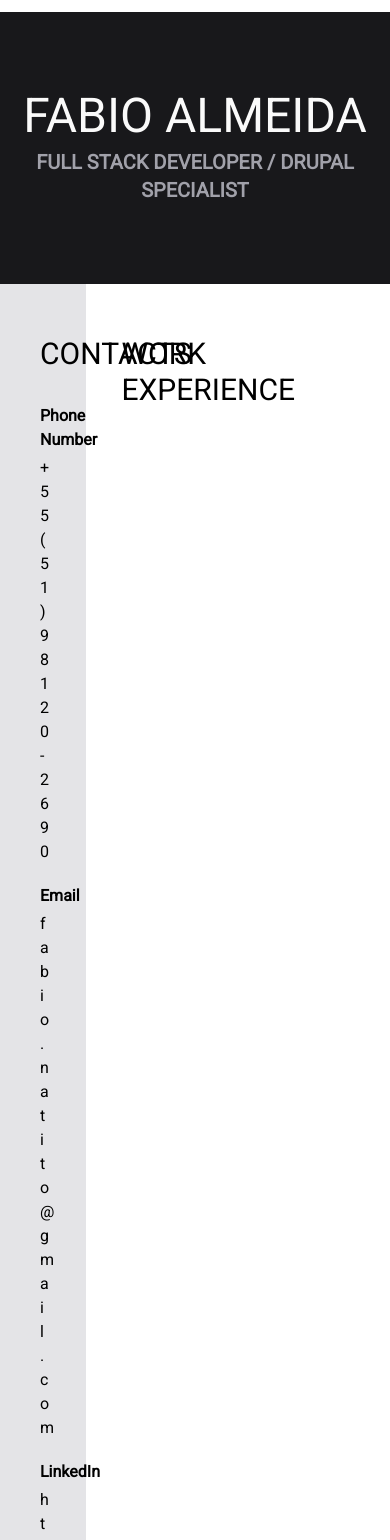
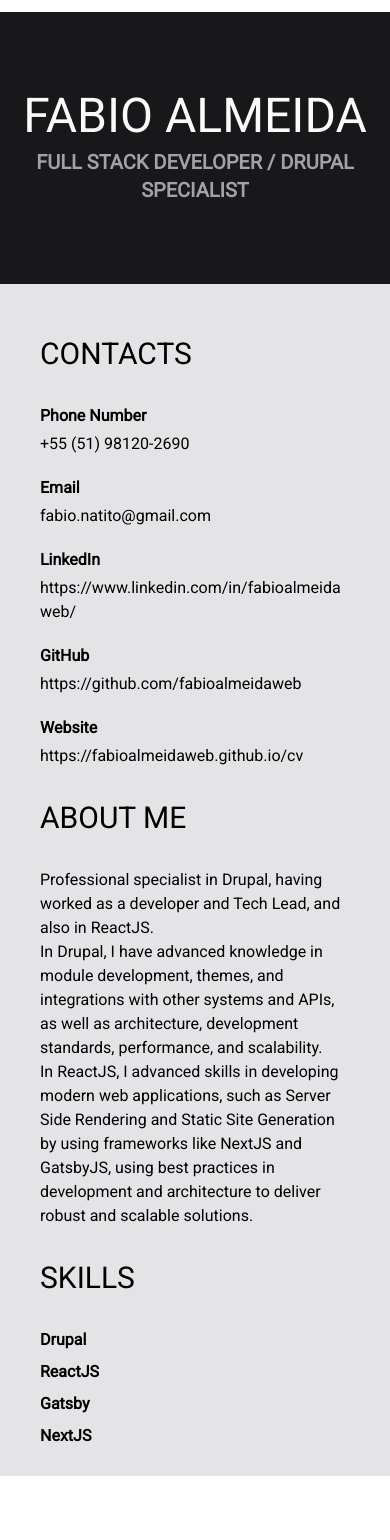
Before and after one commit to fabioalmeidaweb/cv, a Next.js app: page /v2 in a window 390 px wide. Shown: the top 1540 px of the page. Built offline with nearby package versions, Linux system fonts and the light colour scheme.

Commit message:
feat: add About and Skills sections

```diff
--- a/data/cv/english.yaml
+++ b/data/cv/english.yaml
@@ -12,3 +12,22 @@ contacts:
     value: https://github.com/fabioalmeidaweb
   - label: Website
     value: https://fabioalmeidaweb.github.io/cv
+
+about:
+  label: About Me
+  values:
+    - Professional specialist in Drupal, having worked as a developer and Tech Lead, and also in ReactJS.
+    - In Drupal, I have advanced knowledge in module development, themes, and integrations with other systems and APIs, as well as architecture, development standards, performance, and scalability.
+    - In ReactJS, I advanced skills in developing modern web applications, such as Server Side Rendering and Static Site Generation by using frameworks like NextJS and GatsbyJS, using best practices in development and architecture to deliver robust and scalable solutions.
+
+skills:
+  label: Skills
+  values:
+    - label: Drupal
+      value: 5
+    - label: ReactJS
+      value: 5
+    - label: Gatsby
+      value: 3
+    - label: NextJS
+      value: 3
--- a/src/app/v2/page.tsx
+++ b/src/app/v2/page.tsx
@@ -5,6 +5,8 @@ import fs from "fs";
 import { CV, CVProps } from "@/types";
 import Header from "@/components/Header";
 import Contacts from "@/components/Contacts";
+import About from "@/components/About";
+import Skills from "@/components/Skills";
 
 const font = Roboto({ subsets: ["latin"], weight: "400" });
 
@@ -47,10 +49,14 @@ export default async function Home() {
     >
       <Header {...data} />
 
-      <div className="grid grid-cols-4 gap-4">
-        <Contacts contacts={data.contacts} />
+      <div className="grid lg:grid-cols-4 gap-4 grid-cols-1">
+        <div className="px-10 py-5 col-span-1 bg-zinc-200">
+          <Contacts contacts={data.contacts} />
+          <About about={data.about} />
+          <Skills skills={data.skills} />
+        </div>
 
-        <div className="p-5 col-span-3">
+        <div className="p-5 lg:col-span-3 col-span-1">
           <h2 className="my-8 text-3xl uppercase">Work Experience</h2>
         </div>
       </div>
--- /dev/null
+++ b/src/components/About/index.tsx
@@ -0,0 +1,14 @@
+import { CVProps } from "@/types";
+type AboutProps = {
+  about: CVProps["about"];
+};
+export default function About({ about }: AboutProps) {
+  return (
+    <>
+      <h2 className="my-8 text-3xl uppercase">{about.label}</h2>
+      {about.values.map((value, index) => (
+        <p key={index}>{value}</p>
+      ))}
+    </>
+  );
+}
--- a/src/components/Contacts/index.tsx
+++ b/src/components/Contacts/index.tsx
@@ -4,7 +4,7 @@ type ContactsProps = {
 };
 export default function Contacts({ contacts }: ContactsProps) {
   return (
-    <div className="px-10 py-5 col-span-1 bg-zinc-200">
+    <>
       <h2 className="my-8 text-3xl uppercase">Contacts</h2>
       {contacts.map((contact) => (
         <div className="my-5" key={contact.label}>
@@ -12,7 +12,6 @@ export default function Contacts({ contacts }: ContactsProps) {
           <p className="break-words">{contact.value}</p>
         </div>
       ))}
-      <p></p>
-    </div>
+    </>
   );
 }
--- /dev/null
+++ b/src/components/Skills/index.tsx
@@ -0,0 +1,16 @@
+import { CVProps } from "@/types";
+type SkillsProps = {
+  skills: CVProps["skills"];
+};
+export default function Skills({ skills }: SkillsProps) {
+  return (
+    <>
+      <h2 className="my-8 text-3xl uppercase">{skills.label}</h2>
+      {skills.values.map((skill, index) => (
+        <p className="my-2 font-semibold" key={index}>
+          {skill.label}
+        </p>
+      ))}
+    </>
+  );
+}
--- a/src/types.ts
+++ b/src/types.ts
@@ -13,4 +13,6 @@ export type CVProps = {
   name: string;
   position: string;
   contacts: { label: string; value: string }[];
+  about: { label: string; values: string[] };
+  skills: { label: string; values: { label: string; value: number }[] };
 };
```
